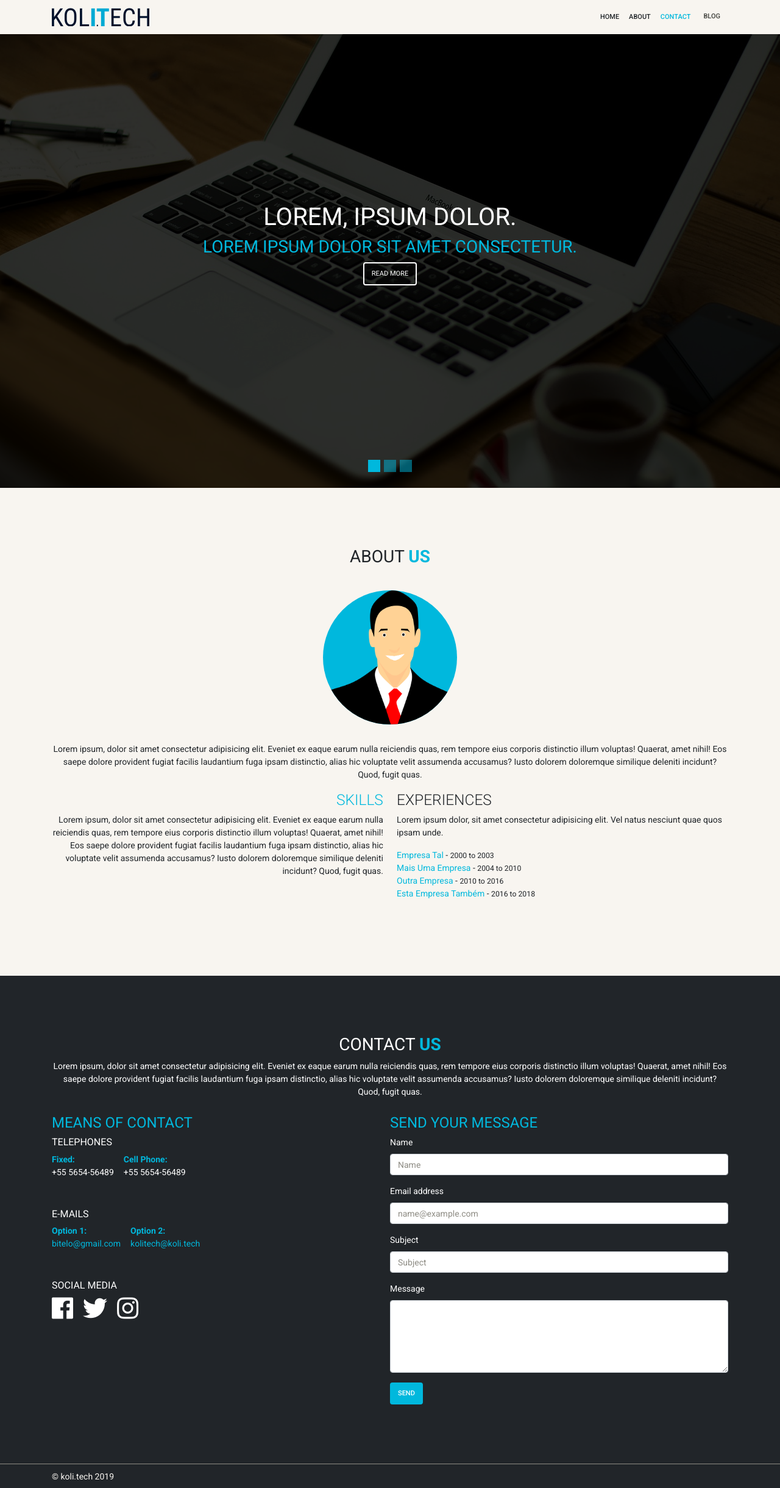
After one commit to DATADF/kolitech-wp, a WordPress theme: template index.php in a window 1280 px wide. The commit adds this page. Shown: the whole page at 61% size. Run offline with PHP 8.4 and a stand-in for WordPress, Linux system fonts and the light colour scheme; the site name, menu and one post (Sample post) are stand-ins, and other content is empty; some libraries are stand-ins or nearby versions.

Commit message:
WP-Layout

```diff
--- /dev/null
+++ b/footer.php
@@ -0,0 +1,13 @@
+   <!-- Start Footer -->
+    <section id="footer" class="text-light footer">
+        <div class="container">
+            <small>&#169; koli.tech 2019</small>
+        </div>
+    </section>
+    <!-- End Footer -->
+
+
+    <!-- Optional JavaScript -->
+    <?php wp_footer(); ?>
+  </body>
+</html>
--- /dev/null
+++ b/functions.php
@@ -0,0 +1,15 @@
+<?php
+
+// Carrega css e javascript
+function kolitech_add_css_scripts() {
+    wp_enqueue_style('style', get_stylesheet_uri() );
+    wp_enqueue_style( 'main', get_template_directory_uri() . '/css/compressed/main.min.css');
+    wp_enqueue_style( 'bootstrapcdn', 'https://stackpath.bootstrapcdn.com/bootswatch/4.3.1/sandstone/bootstrap.min.css');
+    wp_enqueue_style( 'fontawesomecdn', 'https://use.fontawesome.com/releases/v5.6.3/css/all.css');
+
+    wp_enqueue_script( 'popper', 'https://cdnjs.cloudflare.com/ajax/libs/popper.js/1.14.7/umd/popper.min.js', array ( 'jquery' ), 1.14, true);
+    wp_enqueue_script( 'bootstrap', 'https://stackpath.bootstrapcdn.com/bootstrap/4.3.1/js/bootstrap.min.js', array ( 'popper' ), 4.3, true);
+    wp_enqueue_script( 'scrollsuave', get_template_directory_uri() . '/js/scroll-suave.js', array ( 'bootstrap' ), 1.0, true);
+}
+
+add_action( 'wp_enqueue_scripts', 'kolitech_add_css_scripts');
--- /dev/null
+++ b/header.php
@@ -0,0 +1,42 @@
+<!doctype html>
+<html lang="pt-BR">
+  <head>
+    <!-- Required meta tags -->
+    <meta charset="utf-8">
+    <meta name="viewport" content="width=device-width, initial-scale=1, shrink-to-fit=no">
+
+    <title>KOLI.TECH</title>
+    <?php wp_head(); ?>
+
+  </head>
+  <body data-spy='scroll' data-target='#scroll' data-offset="100">
+
+  <?php $template_directory = get_template_directory_uri(); ?>
+
+    <!-- Navgation -->
+    <nav class="scroll navbar navbar-expand-lg bg-light fixed-top">
+        <div class="container">
+            <a class="navbar-brand" href="/"><img src="<?php echo $template_directory;?>/image/logo.svg" alt=""></a>
+            <button class="navbar-toggler" type="button" data-toggle="collapse" data-target="#scroll">
+                <span class="navbar-toggler"><i class="fas fa-bars"></i></span>
+            </button>
+
+            <div class="collapse navbar-collapse" id="scroll">
+                <ul class="navbar-nav ml-auto">
+                    <li class="nav-item">
+                        <a href="#home" class="nav-link">Home</a>
+                    </li>
+                    <li class="nav-item">
+                        <a href="#about" class="nav-link">About</a>
+                    </li>
+                    <li class="nav-item">
+                        <a href="#contact" class="nav-link">Contact</a>
+                    </li>
+                    <li class="nav-item">
+                        <a href="blog.html" class="btn btn-my">Blog</a>
+                    </li>
+                </ul>
+            </div>
+        </div>
+    </nav>
+    <!-- Navgation -->
--- /dev/null
+++ b/index.php
@@ -0,0 +1,142 @@
+<?php get_header(); ?>
+
+    <!-- Hero -->
+    <section id="home" class="hero">
+
+        <div id="carouselExampleIndicators" class="carousel slide" data-ride="carousel">
+            <div class="container">
+                <ol class="carousel-indicators">
+                    <li data-target="#carouselExampleIndicators" data-slide-to="0" class="active"></li>
+                    <li data-target="#carouselExampleIndicators" data-slide-to="1"></li>
+                    <li data-target="#carouselExampleIndicators" data-slide-to="2"></li>
+                </ol>
+                <div class="scroll carousel-inner">
+                    <div class="carousel-item active">
+                        <h1>Lorem, ipsum dolor.</h1>
+                        <h2>Lorem ipsum dolor sit amet consectetur.</h2>
+                        <button href="single.html" class="btn my-btn-outline">Read More</button>
+                    </div>
+                    <div class="carousel-item">
+                        <h1>Lorem ipsum dolor sit .</h1>
+                        <h2>Lorem ipsum dolor sit amet consectetur adipisicing elit.</h2>
+                        <button href="single.html" class="btn my-btn-outline">Read More</button>
+                    </div>
+                    <div class="carousel-item ">
+                        <h1>Lorem ipsum.</h1>
+                        <h2>Lorem ipsum dolor sit amet consectetur.</h2>
+                        <button href="single.html" class="btn my-btn-outline">Read More</button>
+                    </div>
+                </div>
+            </div>
+        </div>
+
+    </section>
+    <!-- Hero -->
+
+    <!-- Start about -->
+    <section id="about" class="about py-5">
+        <div  class="container">
+            <h2 class="pt-5">About <strong class="text-primary">US</strong></h2>
+
+            <figure>
+                <img src="image/avatar.png" alt="avatar kleber">
+            </figure>
+
+            <p class="text-center">Lorem ipsum, dolor sit amet consectetur adipisicing elit. Eveniet ex eaque earum nulla reiciendis quas, rem tempore eius corporis distinctio illum voluptas! Quaerat, amet nihil! Eos saepe dolore provident fugiat facilis laudantium fuga ipsam distinctio, alias hic voluptate velit assumenda accusamus? Iusto dolorem doloremque similique deleniti incidunt? Quod, fugit quas.</p>
+
+            <div class="flex-container">
+                <div class="skills">
+                    <h3>skills</h3>
+                    <p>Lorem ipsum, dolor sit amet consectetur adipisicing elit. Eveniet ex eaque earum nulla reiciendis quas, rem tempore
+                        eius corporis distinctio illum voluptas! Quaerat, amet nihil! Eos saepe dolore provident fugiat facilis laudantium
+                        fuga ipsam distinctio, alias hic voluptate velit assumenda accusamus? Iusto dolorem doloremque similique deleniti
+                        incidunt? Quod, fugit quas.</p>
+                </div>
+                <div class="experience">
+                    <h3>experiences</h3>
+                    <p>Lorem ipsum dolor, sit amet consectetur adipisicing elit. Vel natus nesciunt quae quos ipsam unde.</p>
+                    <ul>
+                        <li><a href="#">Empresa tal</a> - <small>2000 to 2003</small></li>
+                        <li><a href="#">Mais uma empresa</a> - <small>2004 to 2010</small></li>
+                        <li><a href="#">Outra empresa</a> - <small>2010 to 2016</small></li>
+                        <li><a href="#">Esta empresa também</a> - <small>2016 to 2018</small></li>
+                    </ul>
+                </div>
+            </div>
+        </div>
+    </section>
+    <!-- End about -->
+
+    <!-- Contact -->
+    <section id="contact" class="contact py-5">
+        <div class="container">
+            <h2 class="pt-5">Contact <strong>US</strong></h2>
+
+            <p>Lorem ipsum, dolor sit amet consectetur adipisicing elit. Eveniet ex eaque earum nulla reiciendis quas, rem
+                tempore eius corporis distinctio illum voluptas! Quaerat, amet nihil! Eos saepe dolore provident fugiat
+                facilis laudantium fuga ipsam distinctio, alias hic voluptate velit assumenda accusamus? Iusto dolorem
+                doloremque similique deleniti incidunt? Quod, fugit quas.</p>
+
+            <div class="flex-container">
+                <div class="means-contact">
+                    <h2>means of contact</h2>
+                    <h3>telephones</h3>
+                    <div class="form-group">
+                        <ul>
+                            <li><strong>Fixed: </strong>
+                                <p>+55 5654-56489</p>
+                            </li>
+                            <li><strong>Cell Phone: </strong>
+                                <p>+55 5654-56489</p>
+                            </li>
+                        </ul>
+                    </div>
+                    <h3>E-mails</h3>
+                    <div class="form-group">
+                        <ul>
+                            <li><strong>Option 1: </strong>
+                                <p><a href="mailto:bitelo@gmail.com">bitelo@gmail.com</a></p>
+                            </li>
+                            <li><strong>Option 2: </strong>
+                                <p><a href="mailto:kolitech@koli.tech">kolitech@koli.tech</a></p>
+                            </li>
+                        </ul>
+                    </div>
+                    <h3>social media</h3>
+                    <ul class="mb-5">
+                        <li><a href="#"><i class="fab fa-facebook"></a></i></li>
+                        <li><a href="#"><i class="fab fa-twitter"></a></i></li>
+                        <li><a href="#"><i class="fab fa-instagram"></a></i></li>
+                    </ul>
+                </div>
+
+                <form class="form-contact">
+                    <h2>send your message</h2>
+                    <div class="form-group">
+                        <label for="name">Name</label>
+                        <input type="text" class="form-control" id="name" placeholder="Name">
+                    </div>
+                    <div class="form-group">
+                        <label for="email">Email address</label>
+                        <input type="email" class="form-control" id="email" placeholder="name@example.com">
+                    </div>
+                    <div class="form-group">
+                        <label for="subject">Subject</label>
+                        <input type="subject" class="form-control" id="subject" placeholder="Subject">
+                    </div>
+                    <div class="form-group">
+                        <label for="message">Message</label>
+                        <textarea class="form-control" id="exampleFormControlTextarea1" rows="5"></textarea>
+                    </div>
+
+                    <button class="btn my-btn-primary" type="submit">Send</button>
+                </form>
+
+            </div>
+        </div>
+
+
+    </section>
+    <!-- Contact -->
+
+<?php get_footer(); ?>
--- a/scss/partials/_about.scss
+++ b/scss/partials/_about.scss
@@ -1,7 +1,11 @@
 .about {
     min-height: 100vh;
-    background-color: $gray-200;
-    color: $dark;
+    background-color: $gray-200 !important;
+    color: $dark !important;
+
+    strong {
+        color: $primary !important;
+    }
 
     figure {
         width: 100%;
@@ -32,7 +36,7 @@
     text-align: right;
 
     h3 {
-        color: $primary;
+        color: $primary !important;
         font-weight: 300;
     }
 }
@@ -43,7 +47,7 @@
     flex-direction: column;
 
     h3 {
-        color: $gray-900;
+        color: $gray-900 !important;
         font-weight: 300;
     }
 
--- a/scss/partials/_bootswatch.scss
+++ b/scss/partials/_bootswatch.scss
@@ -18,7 +18,7 @@ $web-font-path: "https://fonts.googleapis.com/css?family=Roboto:300,400,500,700"
 }
 
 .bg-light {
-    background-color: $white !important;
+    background-color: #fff !important;
 }
 
 .sandstone {
--- a/scss/partials/_contact.scss
+++ b/scss/partials/_contact.scss
@@ -2,6 +2,10 @@
     min-height: 100vh;
     background-color: $dark;
     color: $light;
+
+    strong {
+        color: $primary !important;
+    }
 
     .means-contact {
         display: flex;
@@ -16,7 +20,7 @@
         margin-top: 10px;
 
         h2 {
-            color: $primary;
+            color: $primary !important;
             text-align: left;
             font-size: 1.5rem;
         }
@@ -71,7 +75,7 @@
 
         h2 {
             margin-top: 20px;
-            color: $primary;
+            color: $primary !important;
             text-align: left;
             font-size: 1.5rem;
         }
@@ -85,7 +89,7 @@
         width: 100% !important;
 
         h2 {
-            color: $primary;
+            color: $primary !important;
             text-align: center;
             font-size: 1.5rem;
         }
--- a/scss/partials/_global.scss
+++ b/scss/partials/_global.scss
@@ -20,14 +20,14 @@ body {
 }
 
 .my-btn-outline {
-    text-transform: capitalize;
-    font-weight: 400;
-    color: $secondary;
+    text-transform: uppercase !important;
+    font-weight: 400 !important;
+    color: $secondary !important;
     background: transparent !important;
-    border: 2px solid $secondary;
+    border: 2px solid $secondary !important;
 
     &:hover {
-        color: $my-blue;
+        color: $my-blue !important;
         background: $secondary !important;
         border: 2px solid $secondary !important;
     }
@@ -38,7 +38,7 @@ body {
     background-color: $primary !important;
 
     &:hover {
-        color: $secondary;
+        color: $secondary !important;
         background: $gray-600 !important;
     }
 }
--- a/scss/partials/_navbar.scss
+++ b/scss/partials/_navbar.scss
@@ -1,3 +1,8 @@
+.bg-light {
+    background-color: red !important;
+}
+
+
 .navbar {
 
     .navbar-toggler {
@@ -10,6 +15,7 @@
 
     .navbar-brand {
         width: 200px;
+
         img {
             width: 80%;
         }
--- a/scss/partials/_variables.scss
+++ b/scss/partials/_variables.scss
@@ -5,7 +5,7 @@
 // Color system
 //
 
-$white: #fff !default;
+$white: #ffffff !default;
 $gray-100: #f7f7f7 !default;
 $gray-200: #F8F5F0 !default;
 $gray-300: rgb(223, 223, 223) !default;
```
Also changed, not shown: css/main.css (renamed from css/style.css, +42 -30 lines), home.php (renamed from index.html, +3 -73 lines), style.css (added, +14 -0 lines), css/compressed/main.min.css (added), css/compressed/style.min.css (deleted), scss/main.scss (line endings or trailing spaces), 4 other files.
